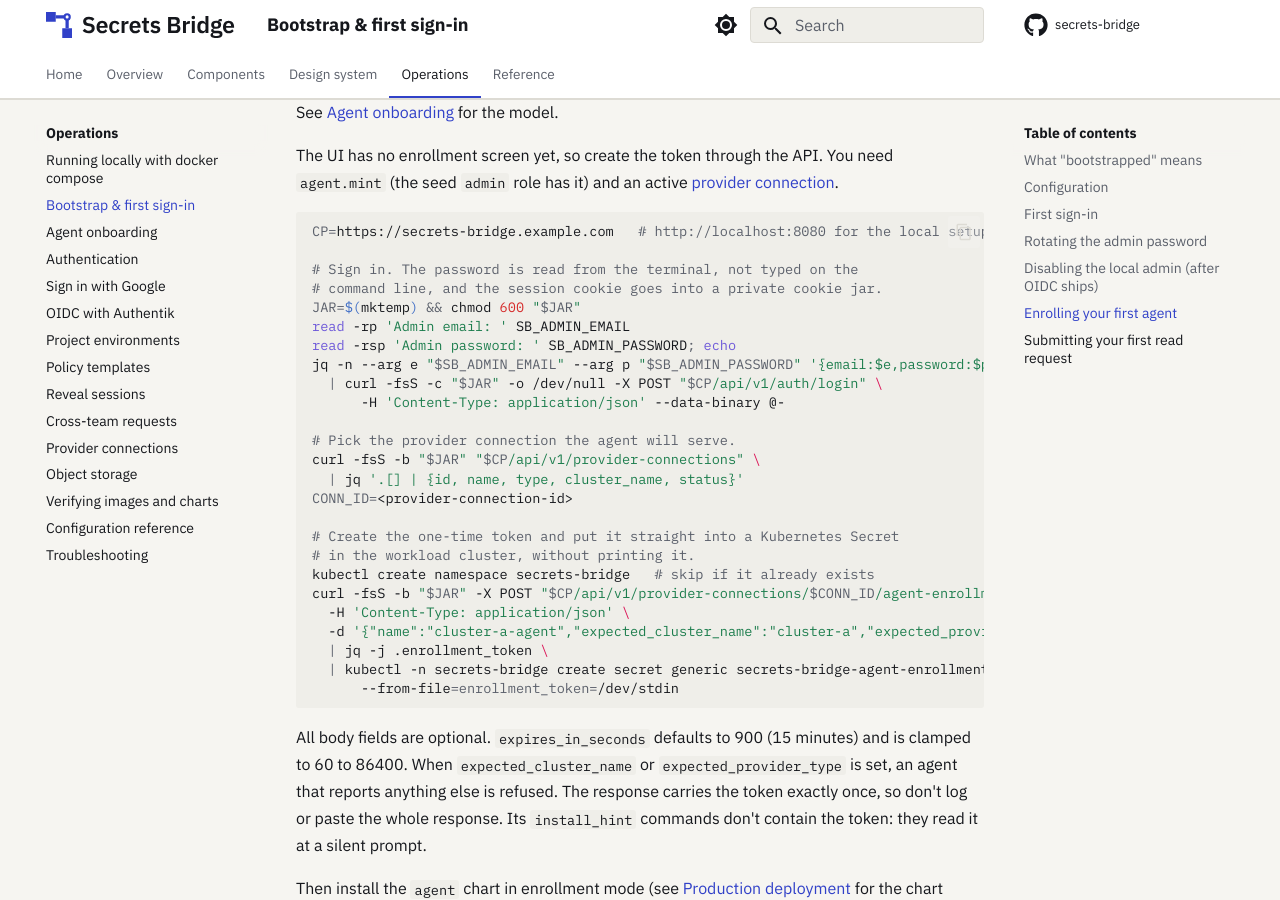
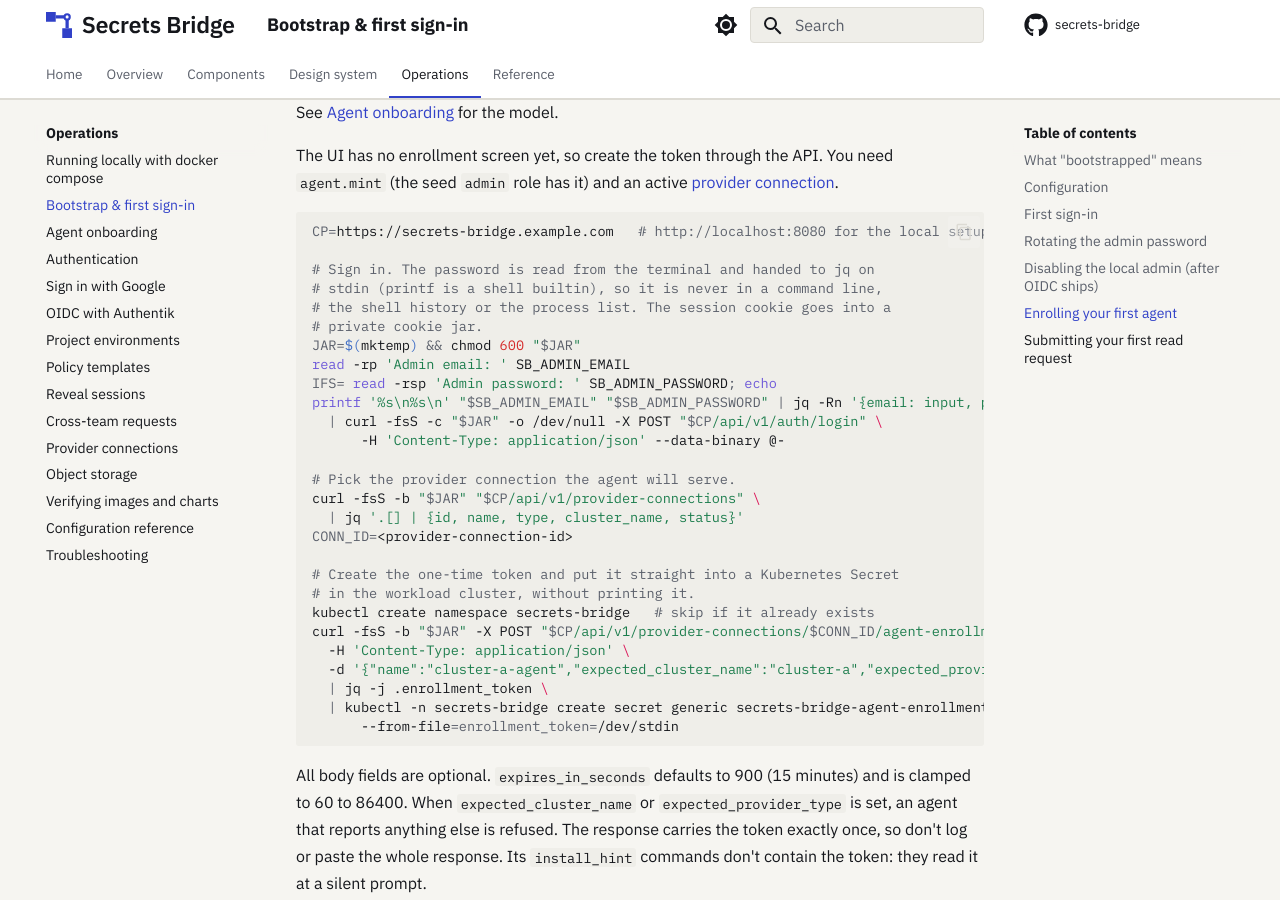
Before and after one commit to secrets-bridge/docs, an MkDocs documentation site: the page built from docs/operations/bootstrap.md, in a window 1280 px wide and 900 px high, scrolled down 2213 px. Built offline with MkDocs 1.6.1 and Material for MkDocs 9.7.7, drawn with Linux system fonts in a browser that asks for light colours; plug-ins that fetch from the network failed and are left out; the version menu is left out.

Commit message:
docs: keep the admin password out of the process list when signing in (#69)
The bootstrap and docker-compose sign-in snippets passed the password to
jq with --arg, so it was out of the shell history but in jq's argv,
readable through ps or /proc/<pid>/cmdline by anyone on the host while
jq ran. They now print both fields into jq on stdin with printf (a shell
builtin) and read them with input, which gives the same JSON. The
password read also sets IFS= so leading or trailing spaces are kept.

Co-authored-by: mahdi salah <1337hatexe@gmail.com>

````diff
--- a/docs/operations/bootstrap.md
+++ b/docs/operations/bootstrap.md
@@ -91,12 +91,14 @@ You need `agent.mint` (the seed `admin` role has it) and an active
 ```bash
 CP=https://secrets-bridge.example.com   # http://localhost:8080 for the local setup
 
-# Sign in. The password is read from the terminal, not typed on the
-# command line, and the session cookie goes into a private cookie jar.
+# Sign in. The password is read from the terminal and handed to jq on
+# stdin (printf is a shell builtin), so it is never in a command line,
+# the shell history or the process list. The session cookie goes into a
+# private cookie jar.
 JAR=$(mktemp) && chmod 600 "$JAR"
 read -rp 'Admin email: ' SB_ADMIN_EMAIL
-read -rsp 'Admin password: ' SB_ADMIN_PASSWORD; echo
-jq -n --arg e "$SB_ADMIN_EMAIL" --arg p "$SB_ADMIN_PASSWORD" '{email:$e,password:$p}' \
+IFS= read -rsp 'Admin password: ' SB_ADMIN_PASSWORD; echo
+printf '%s\n%s\n' "$SB_ADMIN_EMAIL" "$SB_ADMIN_PASSWORD" | jq -Rn '{email: input, password: input}' \
   | curl -fsS -c "$JAR" -o /dev/null -X POST "$CP/api/v1/auth/login" \
       -H 'Content-Type: application/json' --data-binary @-
 
````
Also changed, not shown: docs/operations/docker-compose.md (+4 -3 lines).
